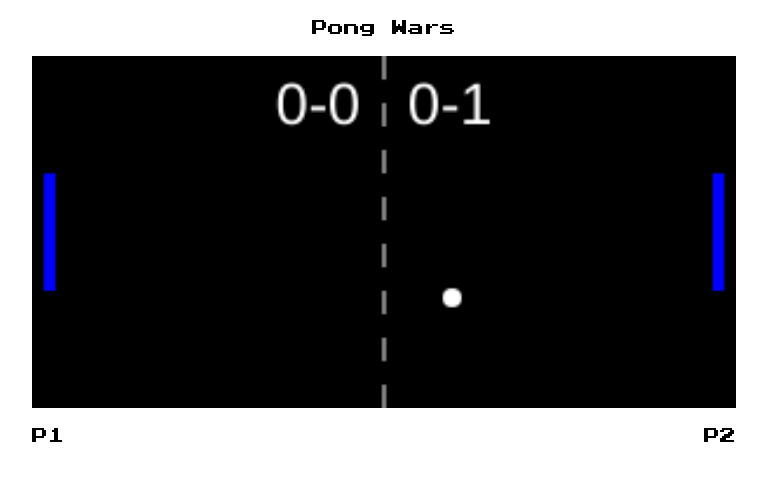
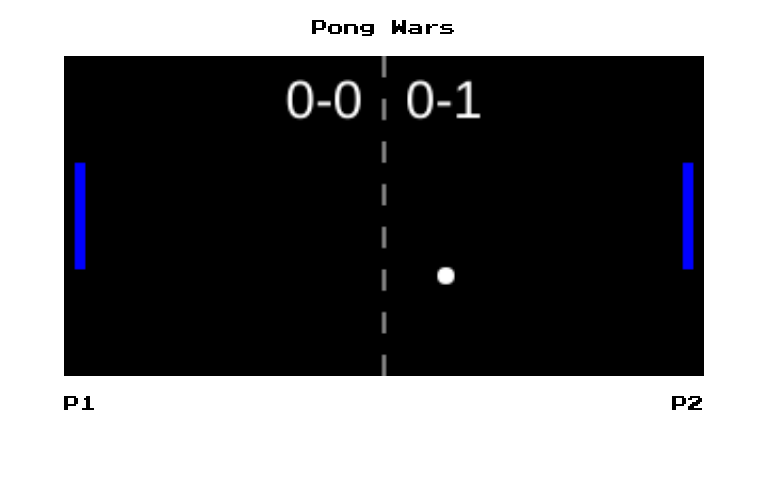
Before and after one commit to justinl-y/pong, a website built with webpack: page index.html in a window 1280 px wide. Shown: the whole page, without its empty margins (256-1023 px from the left). Built offline with nearby package versions, Linux system fonts and the light colour scheme.

Commit message:
README.md updated

```diff
--- a/src/game.css
+++ b/src/game.css
@@ -71,7 +71,7 @@ h1 {
 #game {
    background-color: black;
    display: block;
-   width: 55%;
+   width: 50%;
    height: auto;
    margin: 20px auto;
 }
@@ -79,5 +79,5 @@ h1 {
    display: inline-flex;
    justify-content: space-between;
    text-align: center;
-   width: 55%;
+   width: 50%;
 }
```
Also changed, not shown: README.md.
